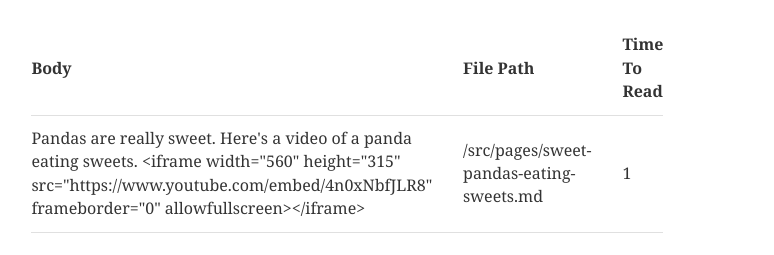
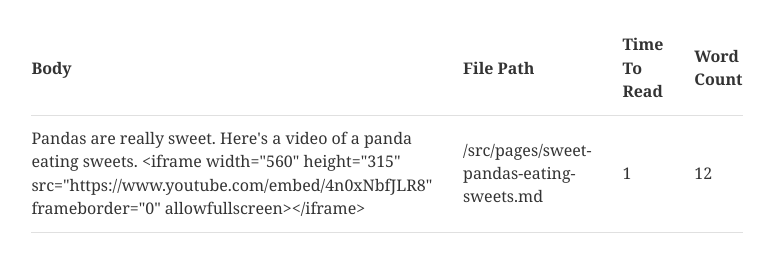
Before and after one commit to andrewtdinh/gatsby-tut-part4, a Gatsby site: page /my-files in a window 1280 px wide. Shown: the part 141-396 px from the top of the page, without its empty margins (305-1079 px from the left). Built offline with nearby package versions, Linux system fonts and the light colour scheme; Gatsby itself is replaced by a stand-in of ours; some packages are replaced by stand-ins of ours.

Commit message:
Add wordCount for a markdown file

```diff
--- a/src/pages/my-files.js
+++ b/src/pages/my-files.js
@@ -14,6 +14,7 @@ export default ({ data }) => {
               <th>Body</th>
               <th>File Path</th>
               <th>Time To Read</th>
+              <th>Word Count</th>
             </tr>
           </thead>
           <tbody>
@@ -22,6 +23,7 @@ export default ({ data }) => {
                 <td>{node.rawMarkdownBody}</td>
                 <td>{node.fileAbsolutePath}</td>
                 <td>{node.timeToRead}</td>
+                <td>{node.wordCount.words}</td>
               </tr>
             ))}
           </tbody>
@@ -39,6 +41,11 @@ export const query = graphql`
           rawMarkdownBody
           fileAbsolutePath
           timeToRead
+          wordCount {
+            paragraphs
+            sentences
+            words
+          }
         }
       }
     }
```
